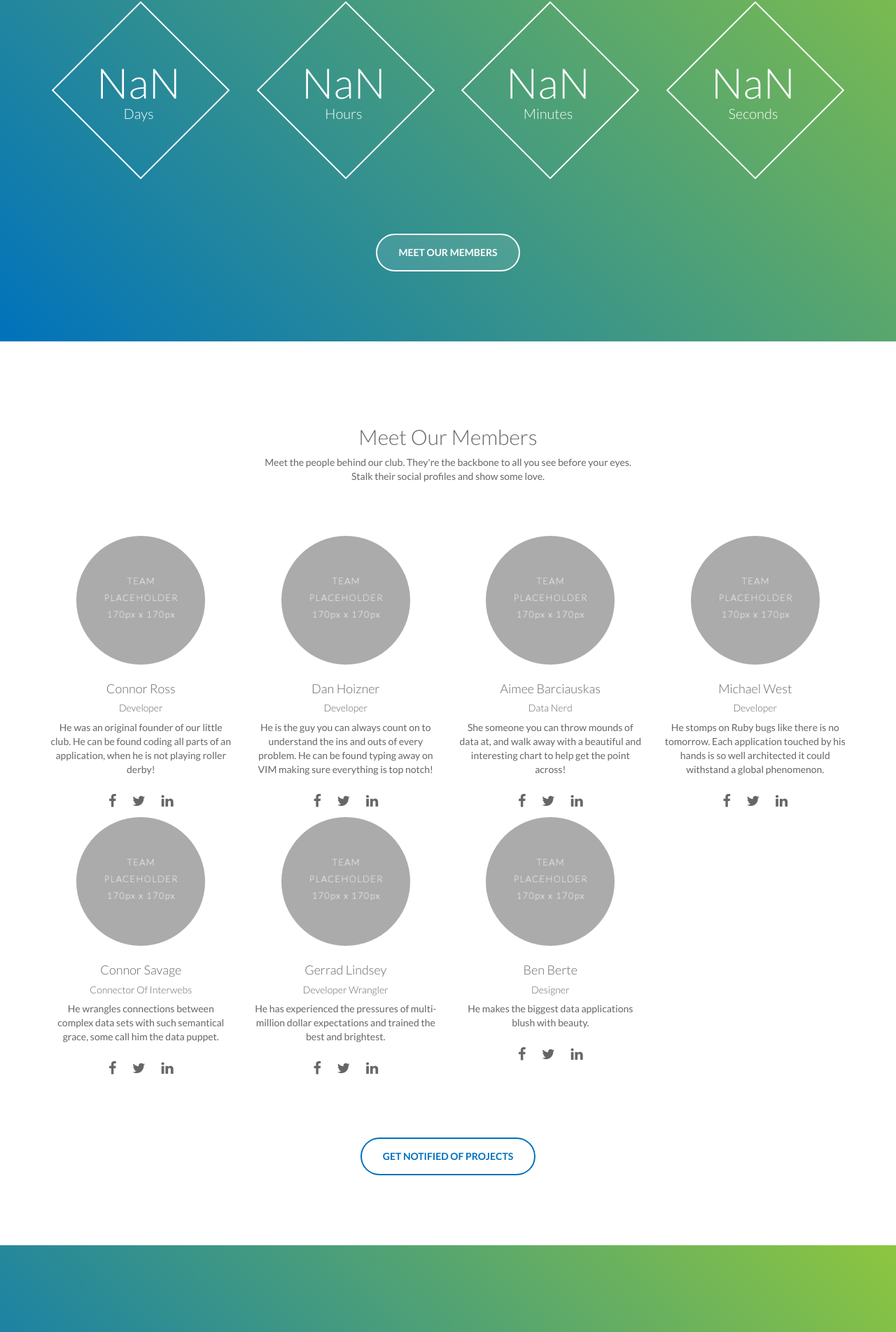
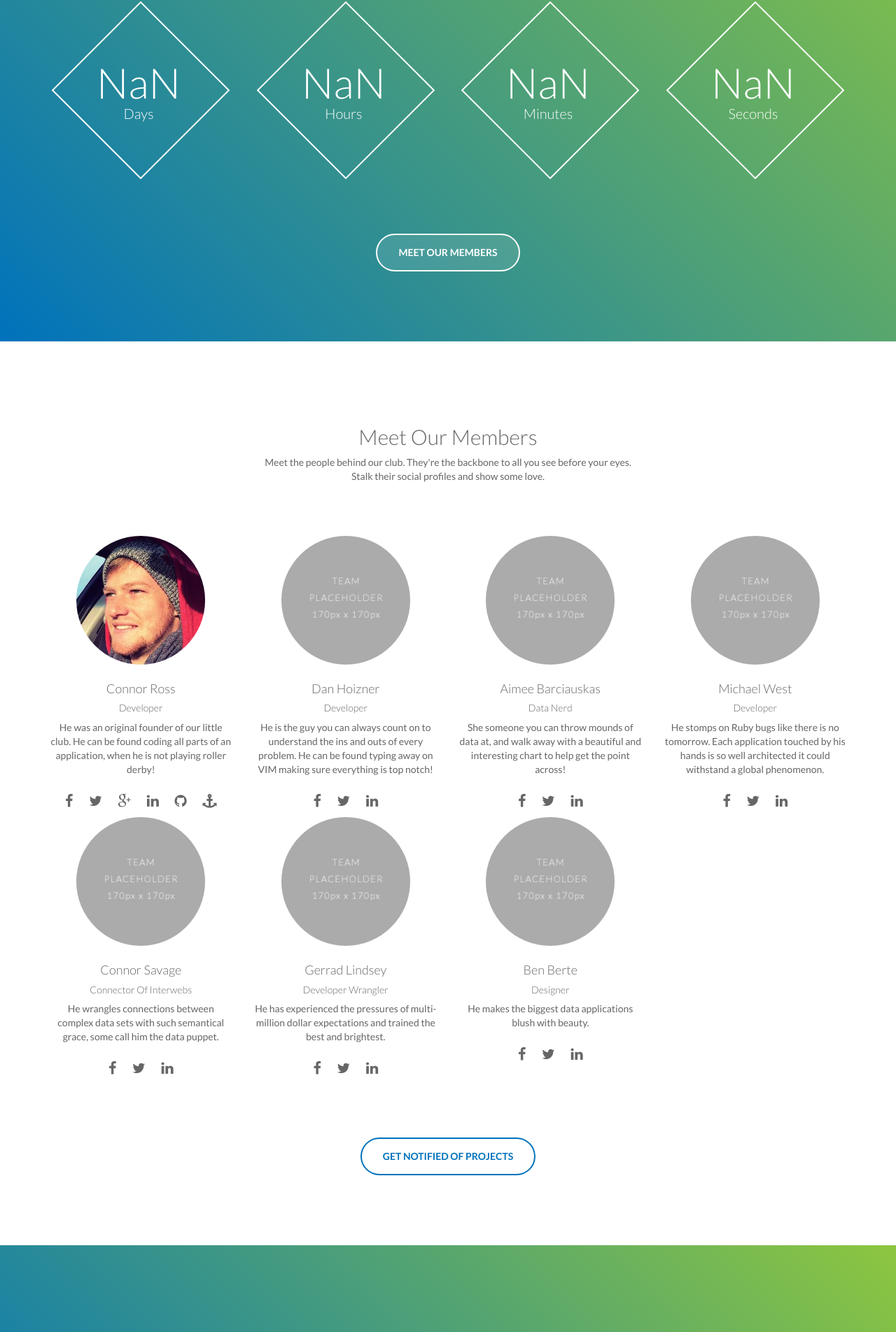
Before and after one commit to LinkCorp/linkcorp.github.io, a Jekyll site: the page built from index.html, in a window 1280 px wide. Shown: the part 1972-3876 px from the top of the page at 70% size. Built offline with Jekyll 4.4.1, drawn with Linux system fonts in a browser that asks for light colours.

Commit message:
fill out connors profile

```diff
--- a/_layouts/home.html
+++ b/_layouts/home.html
@@ -223,15 +223,18 @@
                     <div class="row">
                         <div class="col-sm-6 col-md-3">
                             <div class="team-module text-centre wow bounceInUp">
-                                <img src="images/team-placeholder.jpg" alt="Team Image Photo">
+                                <img src="images/profiles/connor_ross.jpg" alt="Team Image Photo">
                                 <h4>Connor Ross</h4>
                                 <h5>Developer</h5>
                                 <p>
                                     He was an original founder of our little club.  He can be found coding all parts of an application, when he is not playing roller derby!
                                 </p>
-                                <a href="#"><span class="fa fa-facebook"></span></a>
-                                <a href="#"><span class="fa fa-twitter"></span></a>
-                                <a href="#"><span class="fa fa-linkedin"></span></a>
+                               <a href="https://www.facebook.com/rosscj"><span class="fa fa-facebook"></span></a>
+                               <a href="https://twitter.com/otter311"><span class="fa fa-twitter"></span></a>
+                               <a href="https://plus.google.com/u/1/+ConnorRoss311/posts"><span class="fa fa-google-plus"></span></a>
+                               <a href="https://www.linkedin.com/profile/view?id=163630721"><span class="fa fa-linkedin"></span></a>
+                               <a href="https://github.com/connor311"><span class="fa fa-github"></span></a></li>
+                               <a href="http://blog.connorjross.com"><span class="fa fa-anchor"></span></a>
                             </div><!-- team-module end -->
                         </div><!-- col end -->
                         <div class="col-sm-6 col-md-3">
```
Also changed, not shown: Gemfile.lock, images/profiles/connor_ross.jpg (added).
